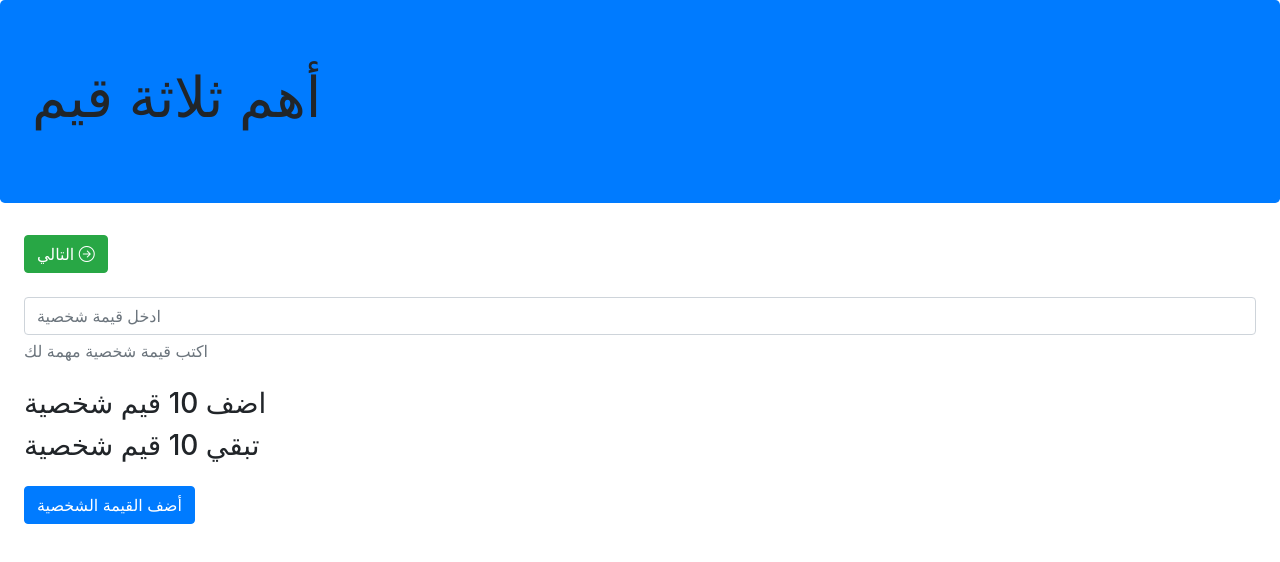
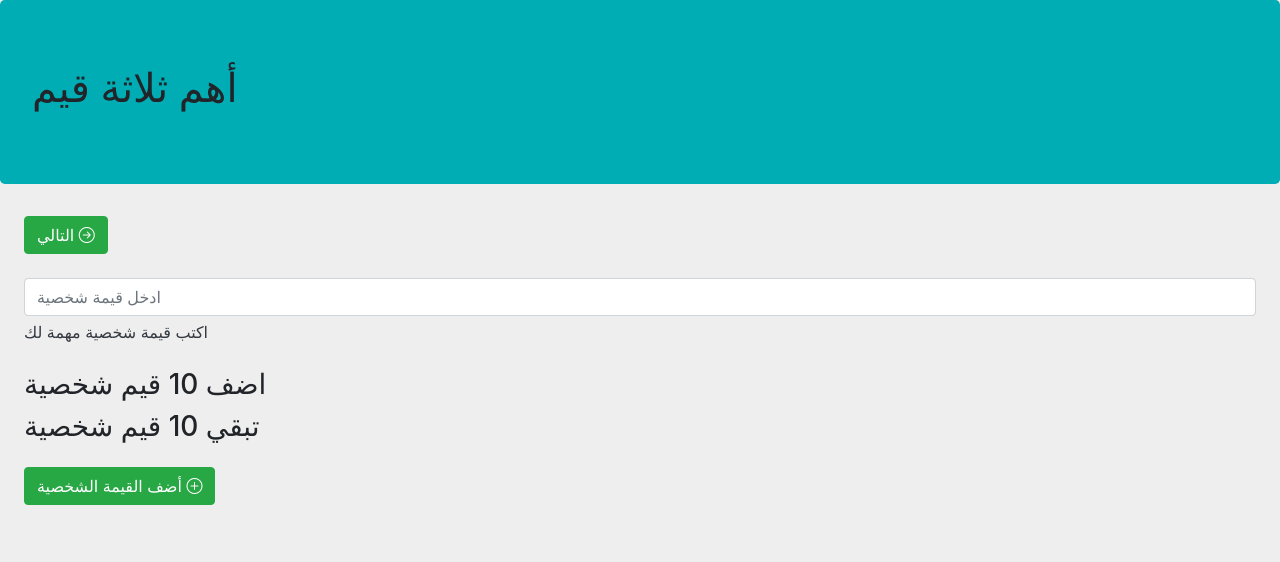
Before and after one commit to salama135/Trainopia-yalla-camp-9, an Angular app: page / in a window 1280 px wide. Shown: the top 562 px of the page. Built offline with nearby package versions, Linux system fonts and the light colour scheme.

Commit message:
8 files modified

```diff
--- a/package.json
+++ b/package.json
@@ -19,6 +19,9 @@
     "@angular/platform-browser": "^14.0.0",
     "@angular/platform-browser-dynamic": "^14.0.0",
     "@angular/router": "^14.0.0",
+    "@popperjs/core": "^2.11.5",
+    "bootstrap": "^5.2.0",
+    "jquery": "^3.6.0",
     "rxjs": "~7.5.0",
     "tslib": "^2.3.0",
     "zone.js": "~0.11.4"
--- a/src/app/app.component.html
+++ b/src/app/app.component.html
@@ -1,3 +1,4 @@
+<div style="background-color: transparent;">
   <hello title="{{ title }}"></hello>
 
   <div *ngIf="choose; then thenBlock; else elseBlock"></div>
@@ -15,3 +16,4 @@
     </button>
     <app-choose_value></app-choose_value>
   </ng-template>
+</div>
--- a/src/app/choose_value/choose_value.component.html
+++ b/src/app/choose_value/choose_value.component.html
@@ -1,7 +1,7 @@
 <!-- <h1>{{ i }}</h1>
 <h1>{{ j }}</h1> -->
 <div *ngIf="finished; then thenBlock; else elseBlock"></div>
-<ng-template #thenBlock>
+<ng-template #thenBlock style="background-color: transparent;">
   <div class="m-4">
     <h3>اهم ثلاثة قيم لك هم...</h3>
     <h2>1. {{ _values[0].title }}</h2>
@@ -10,11 +10,14 @@
   </div>
 </ng-template>
 
-<ng-template #elseBlock>
+<ng-template #elseBlock style="background-color: transparent;">
   <div>
     <div class="card m-4 border-5" style="width: 18rem;">
       <!-- _valueOption1 -->
-      <div class="card-body bg-primary text-white m-1 rounded-5">
+      <div
+        class="card-body text-white m-1 rounded-5"
+        style="background-color: #00ADB5;"
+      >
         <h5 class="card-ti tle">
           اسم القيمة: {{ _valueOption1.title | uppercase }}
         </h5>
@@ -25,9 +28,12 @@
       </button>
     </div>
 
-    <div class="card m-4 border-5" style="width: 18rem;">
+    <div class="card m-4 border-5" style="width: 18rem; ">
       <!-- _valueOption2 -->
-      <div class="card-body bg-info text-white m-1 rounded-5">
+      <div
+        class="card-body text-white m-1 rounded-5"
+        style="background-color: #00ADB5;"
+      >
         <h5 class="card-ti tle">
           اسم القيمة: {{ _valueOption2.title | uppercase }}
         </h5>
--- a/src/app/hello.component.ts
+++ b/src/app/hello.component.ts
@@ -2,8 +2,8 @@ import { Component, Input } from '@angular/core';
 
 @Component({
   selector: 'hello',
-  template: `<div class="jumbotron bg-primary rounded-5">
-  <h1 class="display-4">{{title}}</h1>
+  template: `<div class="jumbotron  rounded-5" style="background-color: #00ADB5;">
+  <h1 class="fs-1 fw-bolder">{{title}}</h1>
   </div>`,
   styles: [`h1 { }`],
 })
--- a/src/app/values/values.component.css
+++ b/src/app/values/values.component.css
@@ -1,3 +1,7 @@
 li {
   list-style-type: none;
 }
+
+body {
+  background-color: aqua;
+}
--- a/src/app/values/values.component.html
+++ b/src/app/values/values.component.html
@@ -1,26 +1,30 @@
+<div style="background-color: transparent;">
   <div class="m-4">
-  <div>
+    <div class="">
       <input
         type="value"
         class="form-control"
         placeholder="ادخل قيمة شخصية"
         [(ngModel)]="_newValue.title"
       />
-    <p class="form-text text-muted">اكتب قيمة شخصية مهمة لك</p>
+      <p class="form-text text-dark">اكتب قيمة شخصية مهمة لك</p>
       <div class="my-4">
         <h3>اضف {{ maxValuesLength }} قيم شخصية</h3>
         <h3>تبقي {{ maxValuesLength - _values.length }} قيم شخصية</h3>
       </div>
     </div>
 
-  <button type="submit" class="btn btn-primary" (click)="onAdd()">
-    أضف القيمة الشخصية
+    <button type="submit" class="btn btn-success" (click)="onAdd()">
+      أضف القيمة الشخصية <i class="bi bi-plus-circle"></i>
     </button>
   </div>
 
   <li *ngFor="let value of _values">
-  <div class="card m-4 border-5" style="width: 18rem;">
-    <div class="card-body bg-primary text-white m-1 rounded-5">
+    <div class="card m-4 border-5" style="width: 18rem; background-color: #fff">
+      <div
+        class="card-body text-white m-1 rounded-5"
+        style="background-color: #00ADB5;"
+      >
         <h5 class="card-ti tle">اسم القيمة: {{ value.title | uppercase }}</h5>
         <!-- <h6 class="card-subtitle mb-2 text-dark">id: [{{ value.id }}]</h6> -->
       </div>
@@ -29,7 +33,8 @@
         class="btn btn-danger m-1"
         (click)="removeValue(value)"
       >
-      إزالة
+        إزالة <i class="bi bi-trash"></i>
       </button>
     </div>
   </li>
+</div>
--- a/src/index.html
+++ b/src/index.html
@@ -9,6 +9,12 @@
   rel="stylesheet"
   href="https://cdn.jsdelivr.net/npm/bootstrap-icons@1.9.1/font/bootstrap-icons.css"
 />
+
+<style>
+  body {
+    background-color: #eeeeee;
+  }
+</style>
 
 <my-app>loading</my-app>
 <script
```
Also changed, not shown: src/app/app.component.css (line endings or trailing spaces). Lines whose indentation alone changed are shown as unchanged.
